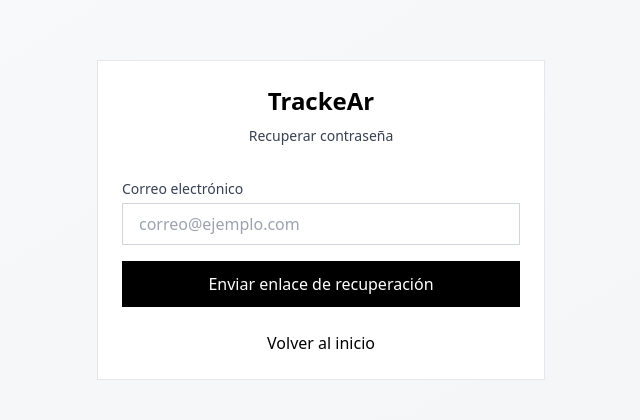
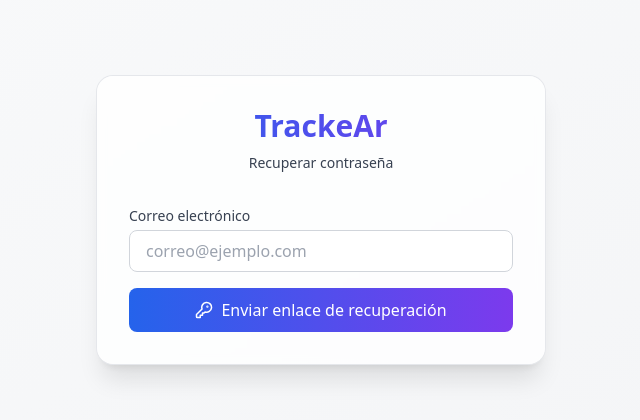
Before and after one commit to jcastellano9/trackear-repo, a React (Vite) app: page /reset-password in a window 1280 px wide. Shown: the part 180-600 px from the top of the page, without its empty margins (319-959 px from the left). Built offline with nearby package versions, Linux system fonts and the light colour scheme.

Commit message:
Reset Password UX/UI

```diff
--- a/src/pages/auth/ResetPassword.tsx
+++ b/src/pages/auth/ResetPassword.tsx
@@ -4,6 +4,7 @@ import React, { useState } from 'react';
 import { Link } from 'react-router-dom';
 import { useAuth } from '../../contexts/AuthContext';
 import { motion } from 'framer-motion';
+import { KeyRound, AlertCircle, CheckCircle2 } from 'lucide-react';
 
 const ResetPassword: React.FC = () => {
   const { resetPassword } = useAuth();
@@ -40,42 +41,41 @@ const ResetPassword: React.FC = () => {
   return (
       <div className="min-h-screen bg-gradient-to-br from-gray-50 to-gray-100 dark:from-gray-900 dark:to-gray-950 flex items-center justify-center px-4">
         <motion.div
-        className="w-full max-w-md"
+            className="w-full max-w-md transition-all duration-300"
             initial={{ opacity: 0, y: 20 }}
             animate={{ opacity: 1, y: 0 }}
             transition={{ duration: 0.5 }}
         >
-        <div className="bg-white dark:bg-gray-900 border border-gray-200 dark:border-gray-700 p-6">
+          <div className="bg-white dark:bg-gray-800 backdrop-blur-sm bg-opacity-80 dark:bg-opacity-80 rounded-2xl shadow-xl dark:shadow-lg p-8 ring-1 ring-gray-200 dark:ring-gray-700">
             <div className="text-center mb-8">
-            <h1 className="text-2xl font-bold text-black dark:text-white">
+              <h1 className="text-3xl font-bold bg-gradient-to-r from-blue-600 to-violet-600 dark:from-blue-400 dark:to-violet-400 bg-clip-text text-transparent">
                 TrackeAr
               </h1>
               <p className="text-gray-700 dark:text-gray-300 text-sm leading-relaxed mt-2">Recuperar contraseña</p>
             </div>
 
             {error && (
-            <div className="mb-4 p-3 border border-red-400 text-red-700 bg-red-100 text-sm">
-              {error}
+                <div className="mb-4 p-3 bg-red-50 border border-red-200 rounded-lg flex items-center text-red-700 dark:bg-red-900 dark:border-red-600 dark:text-red-200">
+                  <AlertCircle size={18} className="mr-2 flex-shrink-0" />
+                  <span>{error}</span>
                 </div>
             )}
 
             {success ? (
                 <div className="text-center">
-              <div className="mb-4 text-green-700 text-base font-semibold">
-                Se ha enviado un enlace de recuperación a su correo electrónico.
+                  <div className="mb-4 p-4 bg-green-50 border border-green-200 rounded-lg flex items-center justify-center text-green-700 dark:bg-green-900 dark:border-green-600 dark:text-green-200">
+                    <CheckCircle2 size={24} className="mr-2 flex-shrink-0" />
+                    <span>Se ha enviado un enlace de recuperación a su correo electrónico.</span>
                   </div>
-              <p className="text-gray-700 text-sm mb-6">
-                Revise su bandeja de entrada y siga las instrucciones para restablecer su contraseña.
-              </p>
+                  <p className="text-gray-700 dark:text-gray-300 text-sm leading-relaxed mb-4">Revise su bandeja de entrada y siga las instrucciones para restablecer su contraseña.</p>
                   <Link
                       to="/login"
-                className="inline-block w-full text-center py-2.5 px-6 bg-black hover:bg-neutral-800 text-white rounded-none font-medium transition-all duration-200"
+                      className="inline-block w-full text-center py-2.5 px-6 rounded-lg bg-gradient-to-r from-blue-600 to-violet-600 hover:from-blue-700 hover:to-violet-700 text-white font-medium transition-all duration-200 ease-in-out"
                   >
                     Volver al inicio de sesión
                   </Link>
                 </div>
             ) : (
-            <>
                 <form onSubmit={handleSubmit}>
                   <div className="space-y-4">
                     <div>
@@ -87,7 +87,7 @@ const ResetPassword: React.FC = () => {
                           type="email"
                           value={email}
                           onChange={(e) => setEmail(e.target.value)}
-                      className="w-full px-4 py-2 border border-gray-300 focus:ring-2 focus:ring-blue-500 focus:border-blue-500 dark:bg-gray-900 dark:border-gray-700 dark:text-white dark:placeholder-gray-400 transition-all duration-200 ease-in-out"
+                          className="w-full px-4 py-2 border border-gray-300 rounded-lg focus:ring-2 focus:ring-blue-500 focus:border-blue-500 dark:bg-gray-900 dark:border-gray-700 dark:text-white dark:placeholder-gray-400 transition-all duration-200 ease-in-out"
                           placeholder="correo@ejemplo.com"
                       />
                     </div>
@@ -95,23 +95,23 @@ const ResetPassword: React.FC = () => {
                     <button
                         type="submit"
                         disabled={loading}
-                    className={`w-full flex justify-center items-center py-2.5 px-4 border border-black text-white ${
+                        className={`w-full flex justify-center items-center py-2.5 px-4 rounded-lg ${
                             loading
-                        ? 'bg-gray-400 cursor-not-allowed'
-                        : 'bg-black hover:bg-neutral-800'
-                    } font-medium transition-all duration-200`}
+                                ? 'bg-blue-400 cursor-not-allowed'
+                                : 'bg-gradient-to-r from-blue-600 to-violet-600 hover:from-blue-700 hover:to-violet-700'
+                        } text-white font-medium transition-all duration-200`}
                     >
+                      {loading ? (
+                          <span className="animate-spin rounded-full h-5 w-5 border-t-2 border-white"></span>
+                      ) : (
+                          <>
+                            <KeyRound size={18} className="mr-2" />
                             Enviar enlace de recuperación
+                          </>
+                      )}
                     </button>
                   </div>
                 </form>
-              <Link
-                to="/login"
-                className="block mt-6 text-center text-black font-medium hover:underline"
-              >
-                Volver al inicio
-              </Link>
-            </>
             )}
           </div>
         </motion.div>
```
Lines whose indentation alone changed are shown as unchanged.
